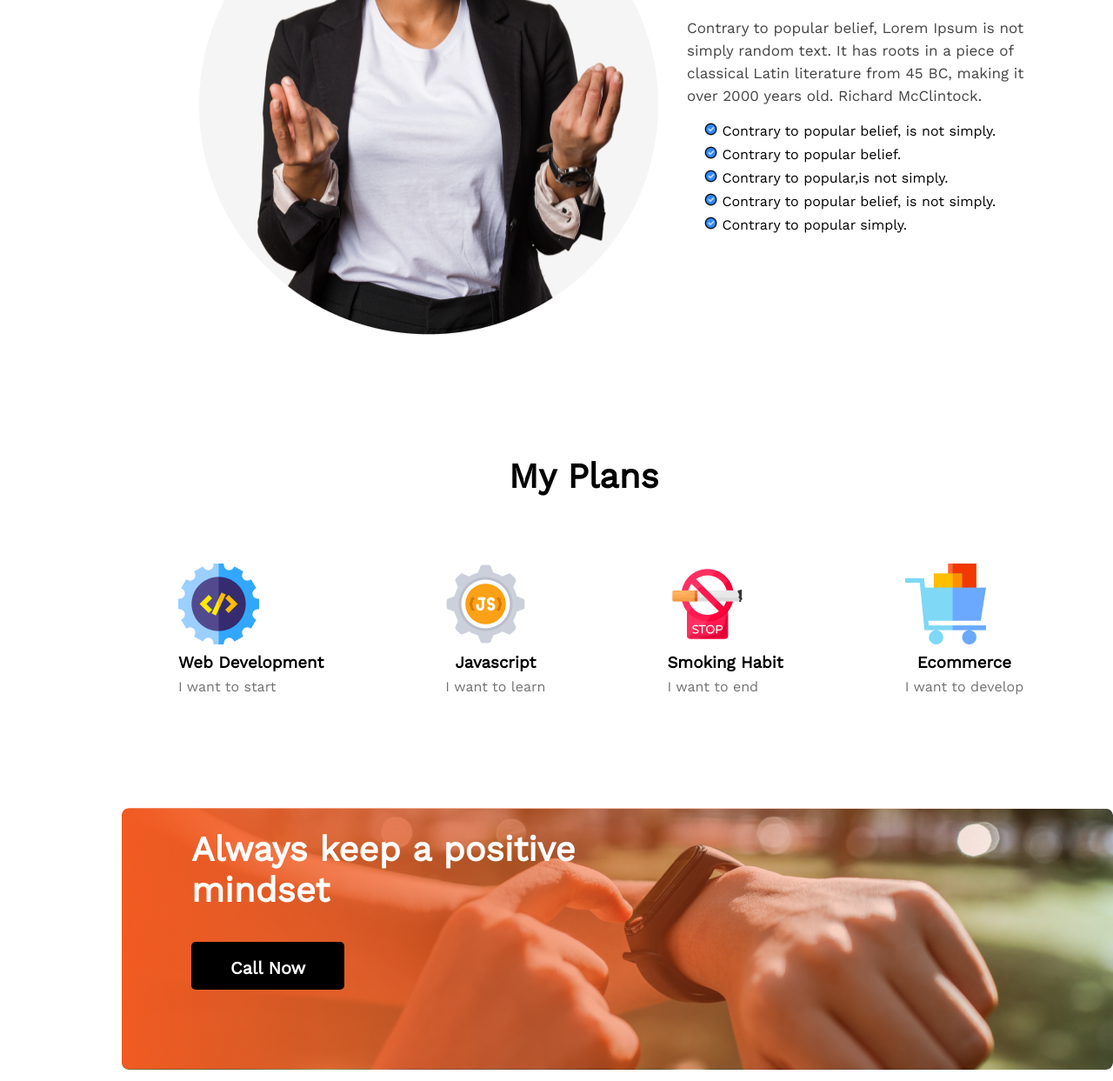
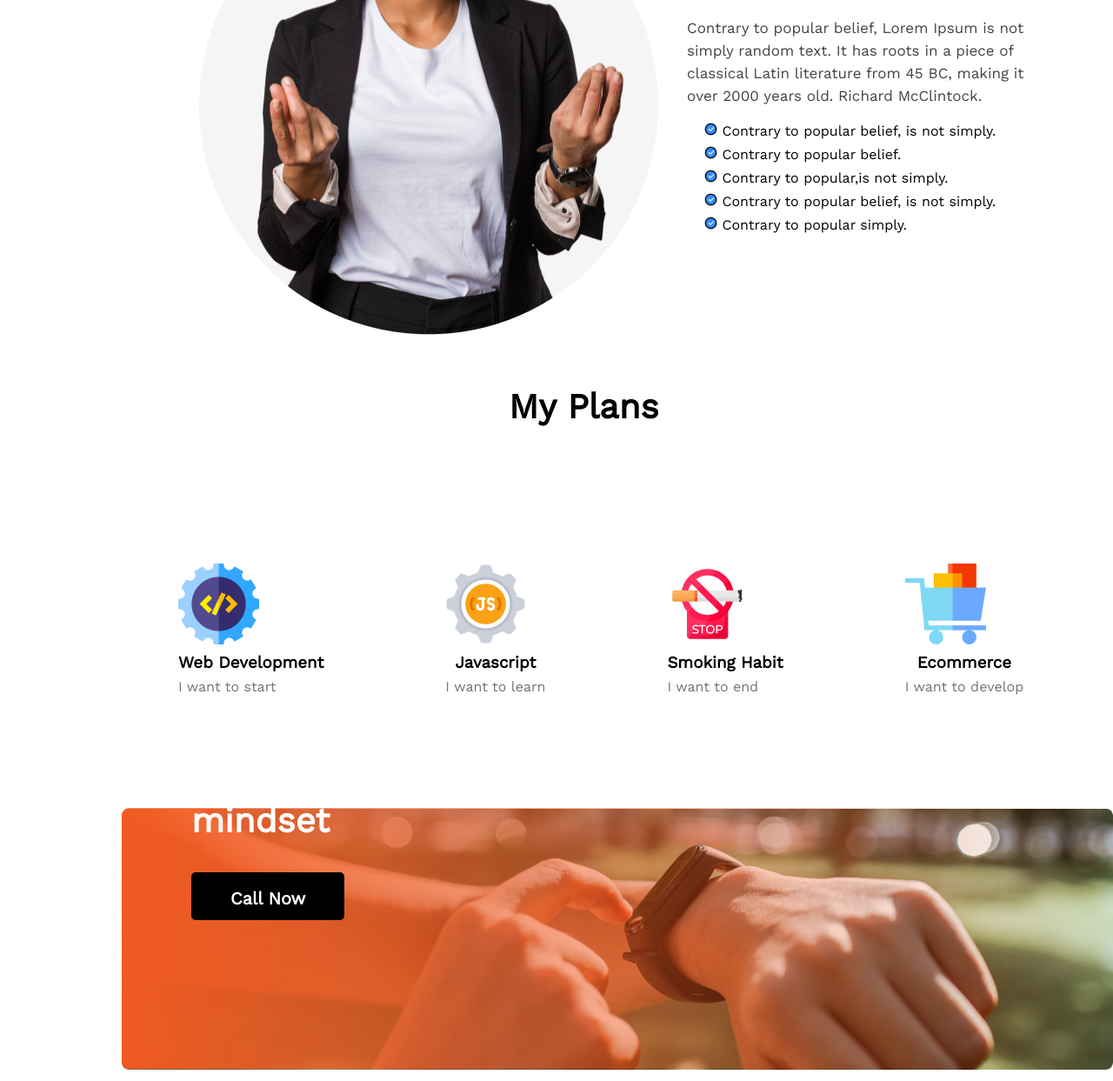
Before and after one commit to shakilahmedshuvo/new-year-new-me-index, a plain HTML site: page index.html in a window 1280 px wide. Shown: the part 1277-2520 px from the top of the page at 87% size. Drawn offline with nearby package versions, Linux system fonts and the light colour scheme.

Commit message:
fixed some styles

```diff
--- a/index.html
+++ b/index.html
@@ -114,9 +114,9 @@
             <div class="subscribe-section">
                 <h1 class="subscribe-head">Subscribe</h1>
                 <input type="email" name="email" id="email" placeholder="Enter your Email">
-
             </div>
             <button class="sub-btn">Subscribe</button>
+            <div class="btn-bg"></div>
         </div>
 </body>
 
--- a/styles/index.css
+++ b/styles/index.css
@@ -29,7 +29,7 @@
     padding: 18px 45px;
     position: absolute;
     left: 220px;
-    top: 2360px;
+    top: 2280px;
 }
 
 .btn-Contact {
@@ -168,7 +168,7 @@ li {
     width: 200px;
     height: 50px;
     left: 585px;
-    top: 1800px;
+    top: 1720px;
 }
 
 .icon-main-con {
@@ -210,7 +210,7 @@ li {
     width: 459px;
     height: 94px;
     left: 220px;
-    top: 2230px;
+    top: 2150px;
     color: white;
 }
 
@@ -334,3 +334,6 @@ li {
     border-radius: 10px;
     padding: 20px 35px;
 }
+.btn-bg{
+    background-color: #000000;
+}
```
